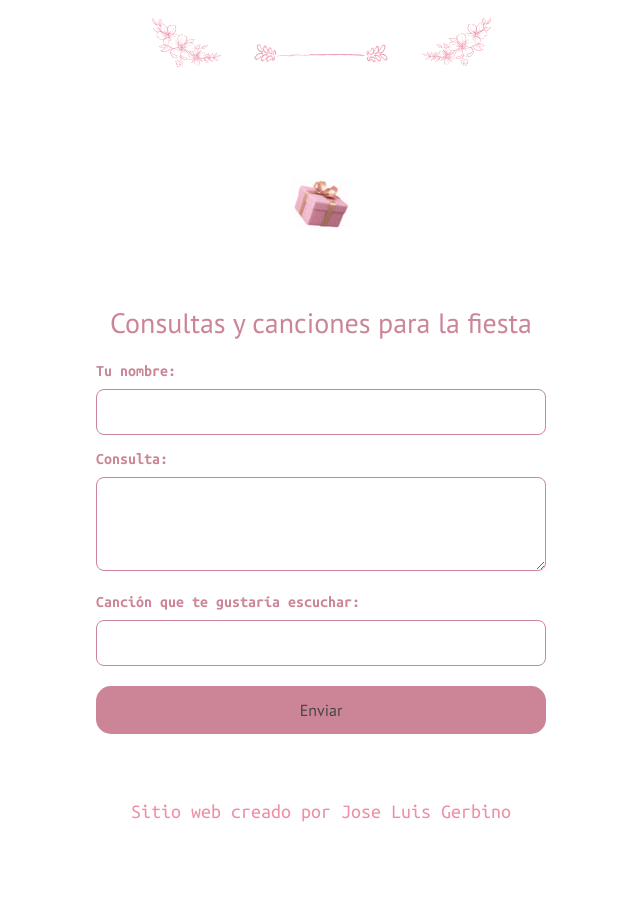
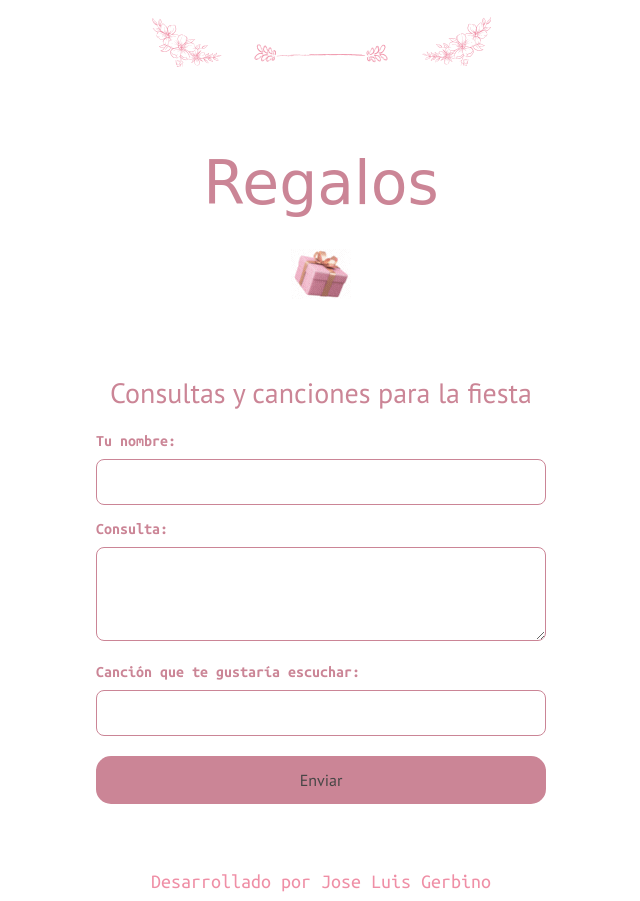
Before and after one commit to JLGerbino/invitacion-Juliana, a plain HTML site: page index.html in a window 1280 px wide. Shown: the part 4566-5467 px from the top of the page, without its empty margins (319-959 px from the left). Before the commit the page ends 5397 px from the top, so only its background shows below. Drawn offline with nearby package versions, Linux system fonts and the light colour scheme; a web font is replaced by a local one.

Commit message:
commit regalo icon

```diff
--- a/index.html
+++ b/index.html
@@ -15,6 +15,11 @@
   <link href="https://cdn.jsdelivr.net/npm/bootstrap@5.3.3/dist/css/bootstrap.min.css" rel="stylesheet">
 
   <link rel="stylesheet" href="styles.css">
+  <link
+      rel="shortcut icon"
+      href="fotos/icon.png"
+      type="image/x-icon"
+    />
   <script src="https://cdnjs.cloudflare.com/ajax/libs/lottie-web/5.10.1/lottie.min.js"></script>
 
 </head>
@@ -320,7 +325,10 @@
         <button onclick="cerrarDialogo('agendaDress')">Cerrar</button>
       </dialog>
 
-      <div class="regalo">
+
+
+      <div>
+        <h2 class="divRegalos">Regalos</h2>
         <button class="regalo" onclick="abrirDialogo('regalo')"><img src="fotos/regalo.gif" alt="comillas" class="icono-mapa"></button>
   </div>
   <!-- Dialogo regalo -->
@@ -355,7 +363,7 @@
 
       <script src="script.js"></script>
       <footer class="pie3">
-        <h5>Sitio web creado por Jose Luis Gerbino</h5>
+        <h5>Desarrollado por Jose Luis Gerbino</h5>
       </footer>
       <!-- JS de Bootstrap 5 -->
       <script src="https://cdn.jsdelivr.net/npm/bootstrap@5.3.3/dist/js/bootstrap.bundle.min.js"></script>
--- a/styles.css
+++ b/styles.css
@@ -255,14 +255,19 @@ dialog::backdrop {
 }
 
 .regalo{
-  margin-top: 50px;
+  margin-top: 10px;
   background-color: white;
 }
 .regalo:hover{
   background-color: white;
   transform: scale(1.1);
 }
-
+.divRegalos{
+  margin-top: 80px;
+  font-family: "Lavishly Yours", cursive;
+  font-size: 60px;
+  color:#cb8596;
+}
 /*Formulario de consultas*/
 form {
   max-width: 500px;
```
Also changed, not shown: fotos/Regalos.png (deleted), fotos/icon.png (added).
